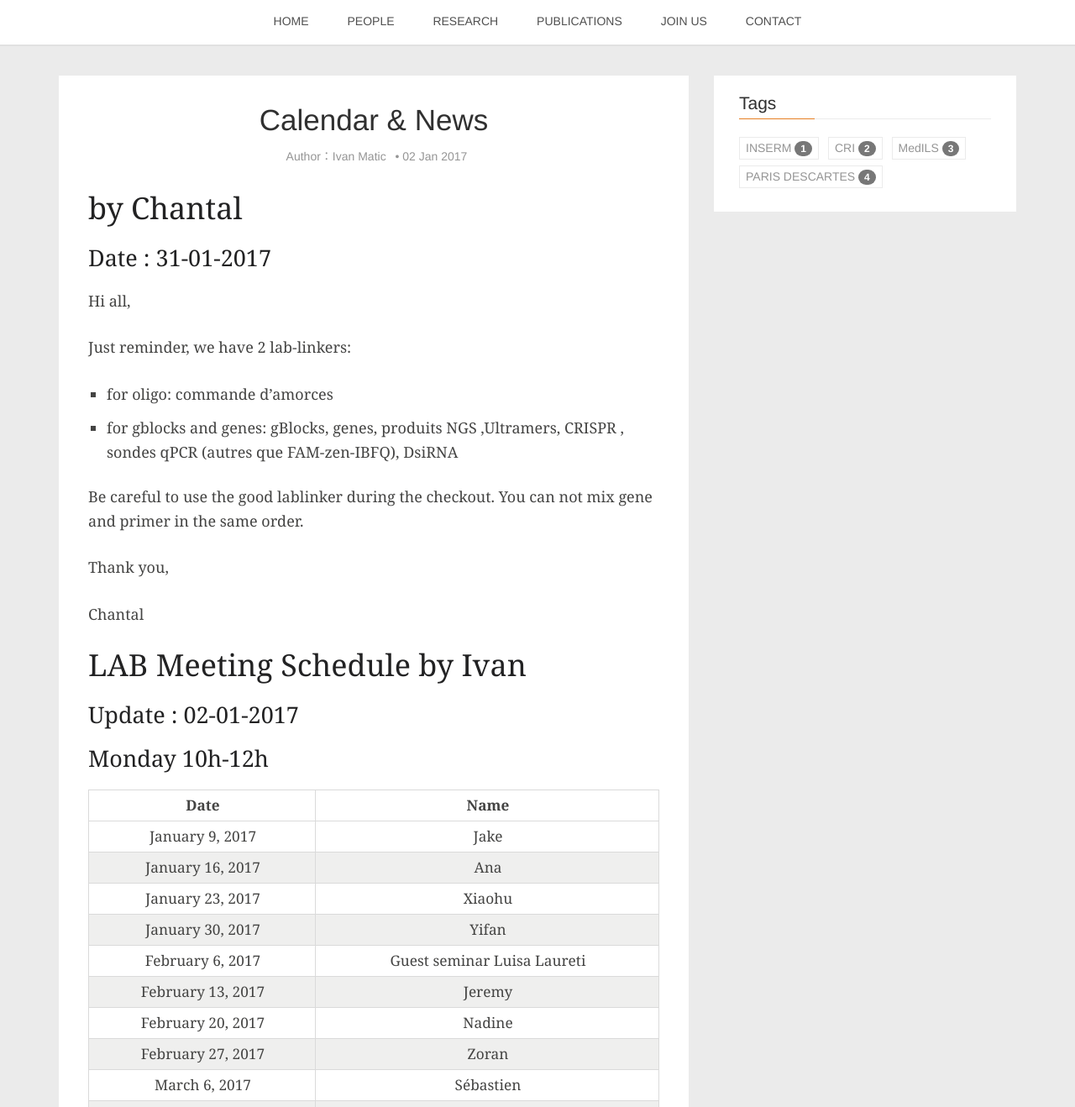
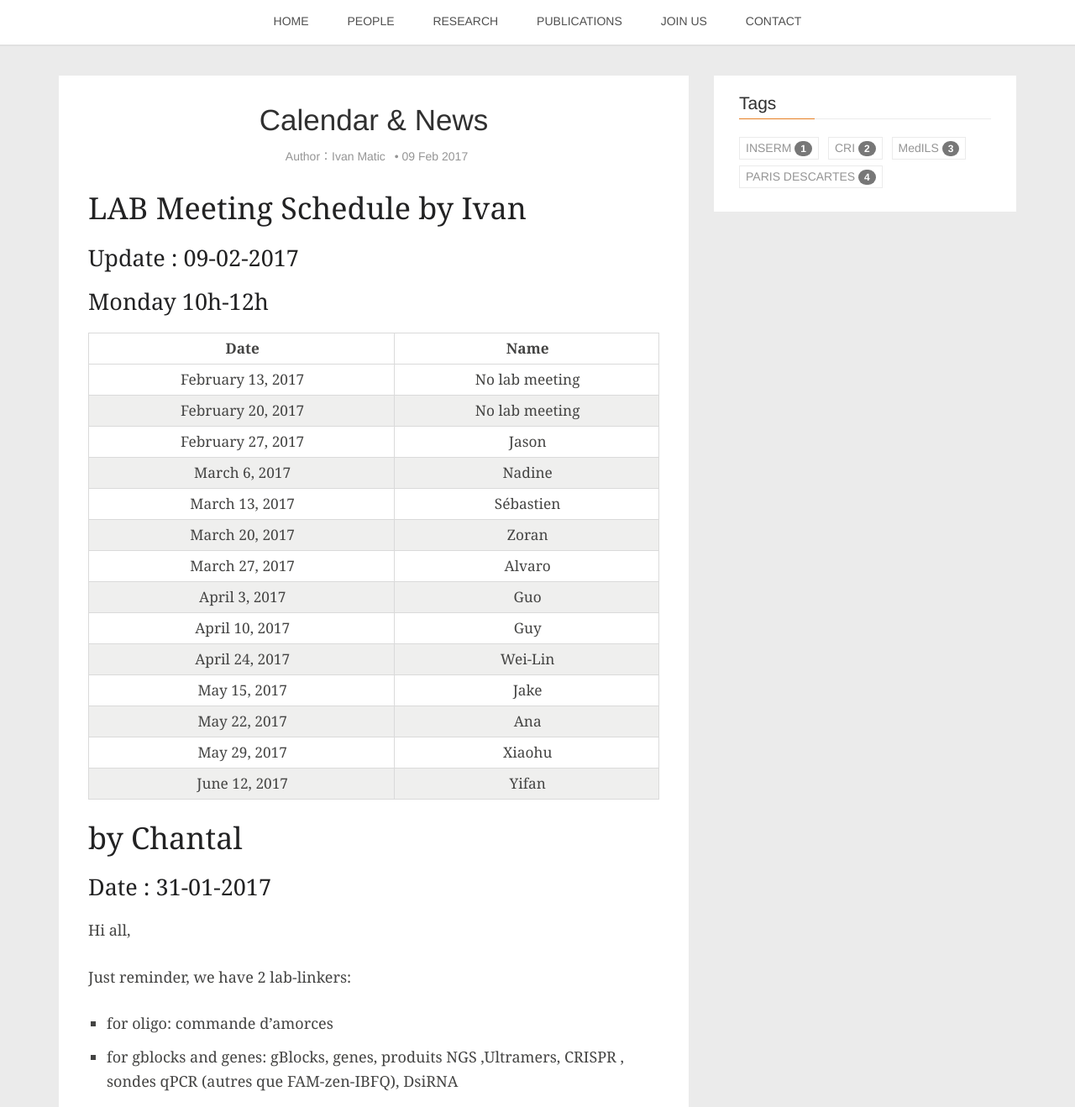
Before and after one commit to maincover/u1001, a Jekyll site: the page built from _posts/2017-02-09-calendar_2017.markdown, in a window 1280 px wide and 1400 px high, scrolled down 469 px, cut to the strip 82-1400 px from the top of the window. Shown: the whole strip at 84% size. Built offline with Jekyll 4.4.1, drawn with Linux system fonts in a browser that asks for light colours; nearby versions of some CDN libraries; some of the changed text lies outside the part shown.

Commit message:
change lab meeting

```diff
--- a/_posts/2017-01-01-calendar_2017.markdown
+++ b/_posts/2017-02-09-calendar_2017.markdown
@@ -2,12 +2,34 @@
 layout:     post
 author: Ivan Matic
 title:      Calendar & News
-date:       2017-01-02 08:13:00 +0100
+date:       2017-02-09 10:43:00 +0100
 categories: notes
 tags: calendar
 [//]: # (mediaImage: images/calendar_icon.png)
 excerpt: Inserm u1001
 ---
+
+# LAB Meeting Schedule by Ivan
+## Update : 09-02-2017
+## Monday 10h-12h
+
+|Date|Name|
+|:------:|:---:|
+|February 13, 2017|	No lab meeting|
+|February 20, 2017|	No lab meeting|
+|February 27, 2017|	Jason |
+|March 6, 2017|	Nadine|
+|March 13, 2017|	Sébastien|
+|March 20, 2017|	Zoran|
+|March 27, 2017|	Alvaro|
+|April 3, 2017|	Guo|
+|April 10, 2017|	Guy|
+|April 24, 2017|	Wei-Lin|
+|May 15, 2017|	Jake|
+|May 22, 2017|	Ana|
+|May 29, 2017|	Xiaohu|
+|June 12, 2017|	Yifan|
+
 
 # by Chantal
 ## Date : 31-01-2017
@@ -25,9 +47,11 @@ Thank you,
 
 Chantal
 
-# LAB Meeting Schedule by Ivan
-## Update : 02-01-2017
-## Monday 10h-12h
+
+
+# <s> LAB Meeting Schedule</s>
+## <s>Update : 01-01-2017</s>
+## <s>Monday 10h-12h</s>
 
 |Date|Name|
 |:------:|:---:|
@@ -46,6 +70,7 @@ Chantal
 |April 3, 2017|	Guo|
 |April 10, 2017|	Guy|
 
+
 # by Chantal
 ## Date : 05-12-2016
 <s>Hi all,
```
Also changed, not shown: 15 other files.
